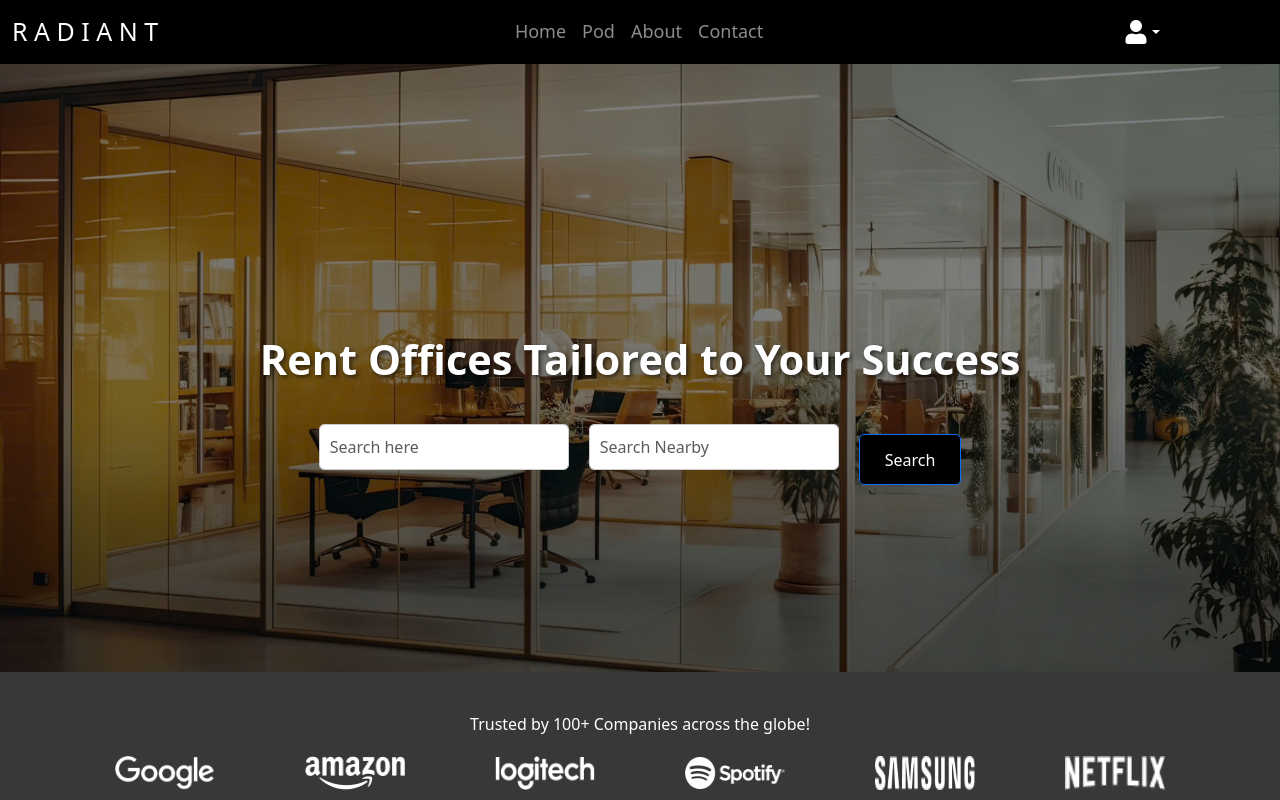
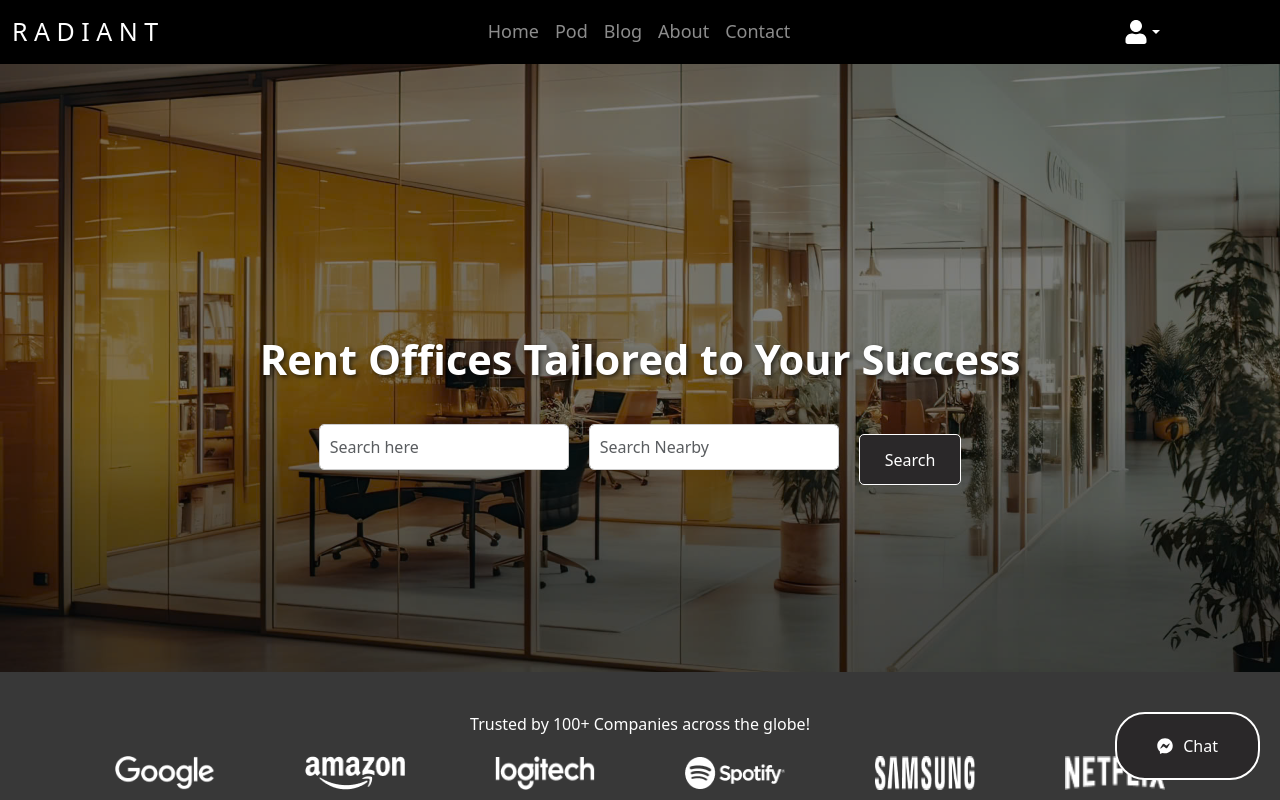
Before and after one commit to HarryTran-lead/Swp391-PodBookingSystem, a React (Vite) app in the folder Frontend/: page /SWP391-PodSystemBooking in a window 1280 px wide. Shown: the top 800 px of the page. Built offline with nearby package versions, Linux system fonts and the light colour scheme; no server answers.

Commit message:
add BlogPage 50%

```diff
--- a/Frontend/src/App.jsx
+++ b/Frontend/src/App.jsx
@@ -15,6 +15,7 @@ import Pod from './AdminPages/Pod/Pod';
 import CreatePod from './AdminPages/Pod/CreatePod';
 import UpdatePod from './AdminPages/Pod/UpdatePod';
 import Podlist from './UserPages/Pod/Pod';
+import BlogPage from './UserPages/BlogPage/BlogPage';
 import 'bootstrap/dist/css/bootstrap.min.css';
 
 function App() {
@@ -62,6 +63,7 @@ function App() {
         <Route path="/SWP391-PodSystemBooking/contact" element={<UserLayout isLoggedIn={isLoggedIn} username={username} handleLogout={handleLogout}><Contact /></UserLayout>} />
         <Route path="/SWP391-PodSystemBooking/pod/:id" element={<UserLayout isLoggedIn={isLoggedIn} username={username} handleLogout={handleLogout}><DetailPodBooking /></UserLayout>} />
         <Route path="/SWP391-PodSystemBooking/pod" element={<UserLayout isLoggedIn={isLoggedIn} username={username} handleLogout={handleLogout}><Podlist /></UserLayout>} />
+        <Route path="/SWP391-PodSystemBooking/blog" element={<BlogPage />} />
 
         {/* Admin section routes */}
         <Route path="/SWP391-PodSystemBooking/admin/account" element={<AdminLayout><Account /></AdminLayout>} />
--- /dev/null
+++ b/Frontend/src/UserPages/BlogPage/BlogPage.css
@@ -0,0 +1,102 @@
+/* Navbar styles */
+
+.navbar-brand {
+    color: #ff469e;
+    font-size: 28px;
+  }
+
+  .nav-link {
+    color: #000;
+  }
+
+  .nav-link:hover {
+    color: #ff469e;
+  }
+
+ .main-container{
+  background-color:  #383838;
+ }
+
+  /* Hero section styles */
+  .hero-wrap {
+    background-size: cover;
+    background-position: center center;
+    height: 190px;
+  }
+
+  .hero-bread .breadcrumbs {
+    color: #ff469e;
+    font-size: 30px;
+  }
+
+  .bread {
+    font-size: 60px;
+  }
+
+  /* Blog post styles */
+  .blog-post img {
+    width: 430px;
+    max-width: 100%;
+    margin-bottom: 15px;
+  }
+
+  .blog-post h2 {
+    margin-bottom: 20px;
+    font-size: 24px;
+    color:  rgb(164, 111, 5) ;
+  }
+
+  .blog-post p {
+    font-size: 20px;
+    color: white;
+  }
+
+  /* Button styles */
+  .btn-primary {
+    background-color: #2a2829 !important;
+    border-radius: 30px;
+    border-color: #ffffff !important;
+    padding: 18px 35px;
+    color: #fff;
+    text-decoration: none;
+  }
+
+  .btn-primary:hover {
+    background-color: #ff347e;
+  }
+
+  /* Pagination styles */
+  .pagination .page-link {
+    color: #ff469e;
+  }
+
+  .pagination .page-link:hover {
+    background-color: #ff469e;
+    color: #fff;
+  }
+
+  /* Messenger button styles */
+  .messenger-btn {
+    position: fixed;
+    bottom: 20px;
+    right: 20px;
+    background-color: #363636;
+    color: #fff;
+    padding: 20px 40px;
+    border-radius: 30px;
+    z-index: 1000;
+    cursor: pointer;
+    display: flex;
+    align-items: center;
+    border: 2px solid white; /* Thêm thuộc tính border để tạo viền */
+}
+
+
+  .messenger-btn a {
+    color: #fff;
+    text-decoration: none;
+  }
+
+  .messenger-btn a:hover {
+    color: #fff;
+  }
--- /dev/null
+++ b/Frontend/src/UserPages/BlogPage/BlogPage.jsx
@@ -0,0 +1,113 @@
+import React, { useState, useEffect } from "react";
+import { Link } from "react-router-dom";
+import { FontAwesomeIcon } from "@fortawesome/react-fontawesome";
+import { faFacebookMessenger } from "@fortawesome/free-brands-svg-icons";
+import { Pagination } from "react-bootstrap";
+
+import Header from "../Header/Header";
+import Footer from "../Footer/Footer";
+import "./BlogPage.css";  // Import CSS
+
+import bannerImage from '../../assets/BannerHomePage.jpg';
+
+export default function BlogPage() {
+  const [blogPosts, setBlogPosts] = useState([]);
+  const [currentPage, setCurrentPage] = useState(1);
+  const [postsPerPage] = useState(4);
+
+  useEffect(() => {
+    fetchBlogPosts();
+  }, [currentPage]);
+
+  const fetchBlogPosts = async () => {
+    try {
+      const response = await fetch(
+        "https://6673f53a75872d0e0a947ec9.mockapi.io/api/v1/Blog"
+      );
+      if (!response.ok) {
+        throw new Error("Network response was not ok");
+      }
+      const data = await response.json();
+      setBlogPosts(data);
+    } catch (error) {
+      console.error("Error fetching blog posts:", error);
+    }
+  };
+
+  // Get current posts
+  const indexOfLastPost = currentPage * postsPerPage;
+  const indexOfFirstPost = indexOfLastPost - postsPerPage;
+  const currentPosts = blogPosts.slice(indexOfFirstPost, indexOfLastPost);
+
+  // Change page
+  const paginate = (pageNumber) => setCurrentPage(pageNumber);
+
+  return (
+
+    <div className="main-container" >
+     <Header/>
+
+      <div className="hero-wrap hero-bread mt-4" style={{
+        backgroundImage: `url('https://tse2.mm.bing.net/th?id=OIP.J8x2ZXoCWJvX4S5zMjJWFgHaCO&pid=Api&P=0&h=220')`,
+      }}>
+        <div className="container">
+          <div className="row no-gutters slider-text align-items-center justify-content-center">
+            <div className="col-md-9 ftco-animate text-center">
+              <p className="breadcrumbs">
+                <span className="mr-2"><Link to="/SWP391-PodSystemBooking/">Home</Link></span>
+                <span>Blog</span>
+              </p>
+              <h1 className="mb-0 bread">Blog</h1>
+            </div>
+          </div>
+        </div>
+      </div>
+
+      <div className="container mt-4 ">
+        <div className="row">
+          {currentPosts.map((post) => (
+            <div className="col-md-12 mb-4" key={post.id}>
+              <div className="row no-gutters">
+                <div className="col-md-4">
+                  <img src={post.Img} alt={post.Title} className="img-fluid mb-3" />
+                </div>
+                <div className="col-md-8">
+                  <div className="blog-post">
+                    <h2>{post.Title}</h2>
+                    <p>{post.ShortDes}</p>
+                    <p>
+                      <Link to={`/SWP391-MomAndBaby/detailBlog/${post.id}`} className="btn btn-primary">
+                        Read more
+                      </Link>
+                    </p>
+                  </div>
+                </div>
+              </div>
+            </div>
+          ))}
+        </div>
+        <Pagination>
+          <Pagination.First onClick={() => paginate(1)} />
+          <Pagination.Prev onClick={() => paginate(currentPage > 1 ? currentPage - 1 : 1)} />
+          {[...Array(Math.ceil(blogPosts.length / postsPerPage)).keys()].map((number) => (
+            <Pagination.Item key={number + 1} active={number + 1 === currentPage} onClick={() => paginate(number + 1)}>
+              {number + 1}
+            </Pagination.Item>
+          ))}
+          <Pagination.Next onClick={() => paginate(currentPage < Math.ceil(blogPosts.length / postsPerPage) ? currentPage + 1 : Math.ceil(blogPosts.length / postsPerPage))} />
+          <Pagination.Last onClick={() => paginate(Math.ceil(blogPosts.length / postsPerPage))} />
+        </Pagination>
+      </div>
+
+      <div className="messenger-btn">
+        <a href="https://m.me/343721882163379" target="_blank" rel="noopener noreferrer">
+          <FontAwesomeIcon icon={faFacebookMessenger} style={{ marginRight: "10px" }} />
+          Chat
+        </a>
+      </div>
+
+      <Footer/>
+    </div>
+
+  );
+}
--- a/Frontend/src/UserPages/Header/Header.jsx
+++ b/Frontend/src/UserPages/Header/Header.jsx
@@ -15,6 +15,7 @@ export default function Header({ isLoggedIn, username, handleLogout }) {
         <Nav className="mx-auto">
           <Nav.Link href="/SWP391-PodSystemBooking/">Home</Nav.Link>
           <Nav.Link href="/SWP391-PodSystemBooking/pod">Pod</Nav.Link>
+          <Nav.Link href="/SWP391-PodSystemBooking/blog">Blog</Nav.Link>
           <Nav.Link href="/SWP391-PodSystemBooking/about">About</Nav.Link>
           <Nav.Link href="/SWP391-PodSystemBooking/contact">Contact</Nav.Link>
         </Nav>
--- a/Frontend/src/UserPages/UserLayout.jsx
+++ b/Frontend/src/UserPages/UserLayout.jsx
@@ -1,6 +1,8 @@
 import React from 'react';
 import Header from './Header/Header';
 import Footer from './Footer/Footer';
+import { FontAwesomeIcon } from "@fortawesome/react-fontawesome";
+import { faFacebookMessenger } from "@fortawesome/free-brands-svg-icons";
 
 export default function UserLayout({ children, isLoggedIn, username, handleLogout }) {
   return (
@@ -10,6 +12,40 @@ export default function UserLayout({ children, isLoggedIn, username, handleLogou
         <main>{children}</main>
       </div>
       <Footer />
+      <div
+     style={{
+      position: "fixed",
+      bottom: "20px",
+      right: "20px",
+      backgroundColor: "#2a2829",
+      color: "#fff",
+      padding: "20px 40px",
+      borderRadius: "30px",
+      zIndex: "1000",
+      cursor: "pointer",
+      border: "2px solid white",  // Thêm thuộc tính border
+    }}
+
+      >
+        <a
+          href="https://m.me/343721882163379"
+          target="_blank"
+          rel="noopener noreferrer"
+          style={{
+            color: "#fff",
+            textDecoration: "none",
+            display: "flex",
+            alignItems: "center",
+          }}
+        >
+          <FontAwesomeIcon
+            icon={faFacebookMessenger}
+            style={{ marginRight: "10px" }}
+          />
+          Chat
+        </a>
+      </div>
     </div>
+
   );
 }
```
